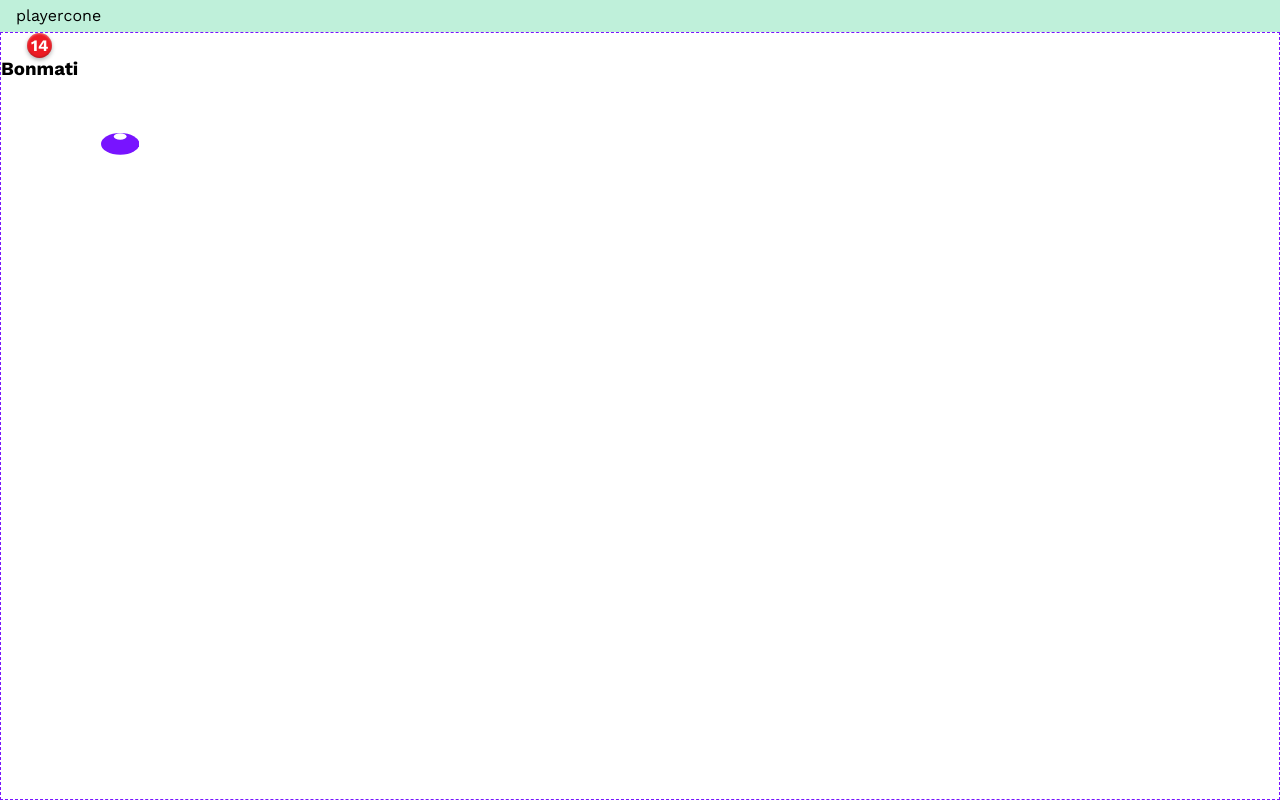
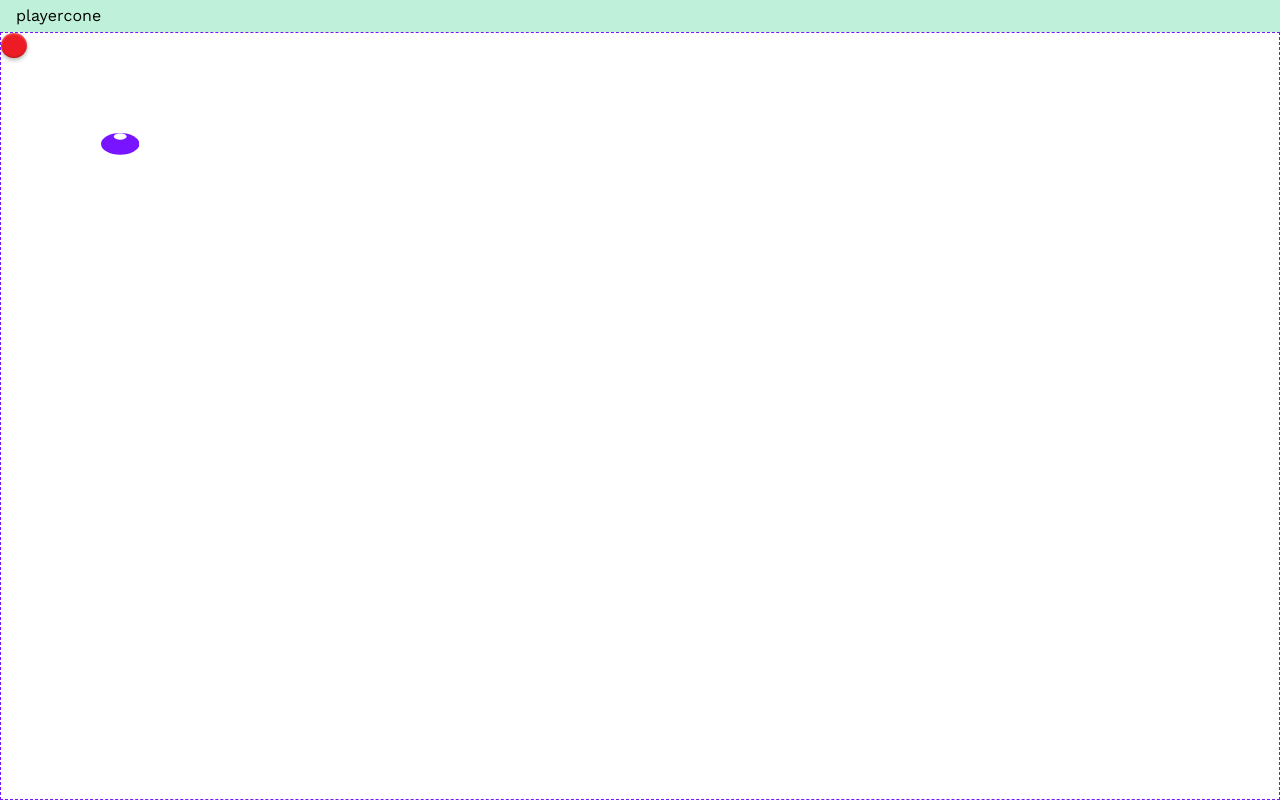
Before and after one commit to DanielKhojaste/lineup, a React (Vite) app: page / in a window 1280 px wide. Built offline with nearby package versions, Linux system fonts and the light colour scheme.

Commit message:
refactor: remove Node dependency from PlayerMarker and use mapped props

```diff
--- a/src/components/nodes/PlayerMarker.tsx
+++ b/src/components/nodes/PlayerMarker.tsx
@@ -1,11 +1,13 @@
-import { Player } from "../../models/Player";
-
 function PlayerMarker({
-	node,
+	jerseyNumber,
+	name,
+	position,
 	containerProps,
 	dragHandleProps,
 }: {
-	node: Player;
+	jerseyNumber?: number;
+	name?: string;
+	position?: string;
 	containerProps: object;
 	dragHandleProps: object;
 }) {
@@ -13,10 +15,10 @@ function PlayerMarker({
 		<div className="node player noselect" {...containerProps}>
 			<div className="player__sprite drag-handle" {...dragHandleProps}>
 				<span className="player__number">
-					{node.jerseyNumber ? node.jerseyNumber : null}
+					{jerseyNumber ? jerseyNumber : null}
 				</span>
 			</div>
-			<h3>{node.name}</h3>
+			<h3>{name}</h3>
 		</div>
 	);
 }
```
